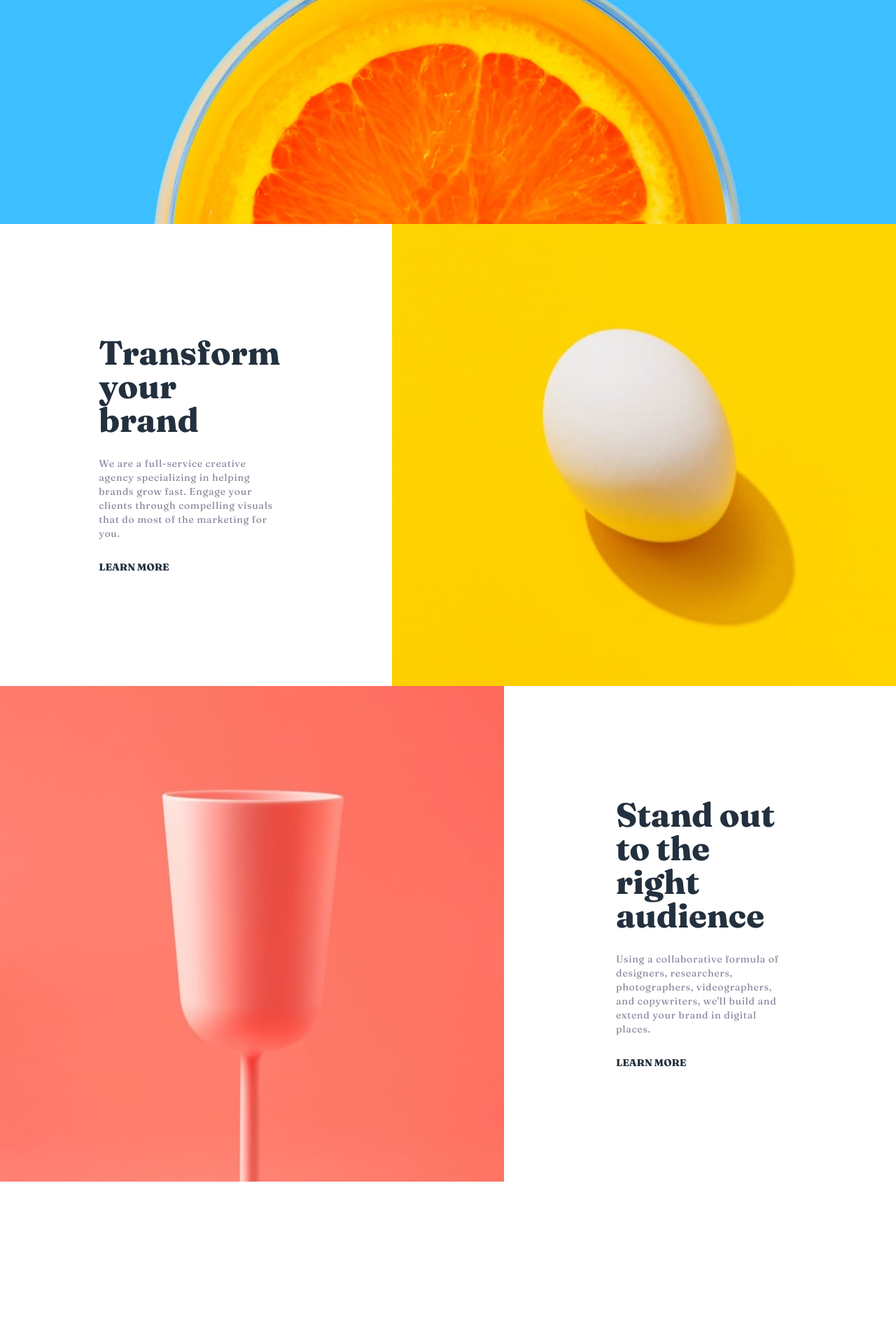
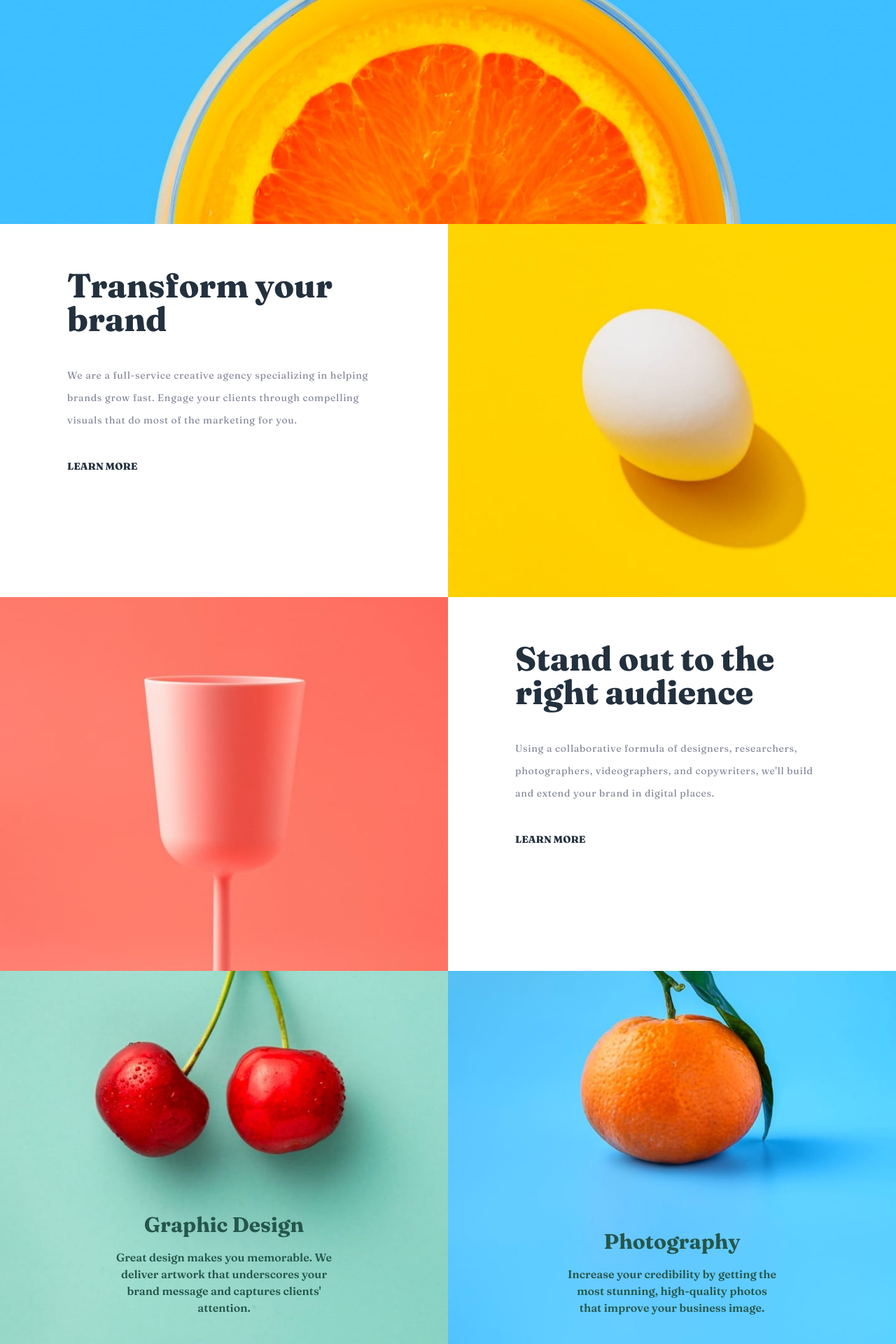
Before and after one commit to CalcagnoLoic/Sunnyside-agency-react, a React (Create React App) app: page / in a window 1280 px wide. Shown: the part 480-2400 px from the top of the page at 70% size. Before the commit the page ends 2168 px from the top, so only its background shows below. Built offline with nearby package versions, Linux system fonts and the light colour scheme.

Commit message:
fix bug of position

```diff
--- a/src/components/App.jsx
+++ b/src/components/App.jsx
@@ -1,6 +1,7 @@
 import Header from "./header";
 import { SectionTransform } from "./sectionTransform";
 import { SectionAudience } from "./sectionAudience";
+import { Section } from "./section";
 
 const App = () => {
   return (
@@ -9,6 +10,7 @@
       <section>
         <SectionTransform />
         <SectionAudience />
+        <Section />
       </section>
     </div>
   );
--- a/src/components/header.jsx
+++ b/src/components/header.jsx
@@ -5,12 +5,7 @@
 const Header = () => {
     return (
         <div className='bg-header-mobile md:bg-header-desktop h-screen bg-cover bg-no-repeat bg-scroll bg-center relative' >
-            <nav className='flex p-6 place-content-between mb-40 md:mb-20 md:p-10'>
-                <img src={logo} alt="Logo sunnyside" className='w-32 md:w-40'/>
-                <img src={hamburger} alt="Menu" className='md:hidden hover:cursor-pointer h-5 w-6' />
-            </nav>
-            <h1 className='flex justify-center text-5xl font-bold text-center text-white uppercase tracking-widest lg:text-6xl lg:font-extrabold'>We are creatives</h1>
-            <img src={arrow} alt="Flèche arrow down" className='animate-bounce absolute bottom-52 left-40 w-16 md:w-8 md:left-1/2 md:bottom-80'/>
+
         </div>
     )
 }
--- /dev/null
+++ b/src/components/section.jsx
@@ -0,0 +1,35 @@
+import pictureGraphicDesign from '../assets/images/mobile/image-graphic-design.jpg';
+import pictureGraphicDesignDesktop from '../assets/images/desktop/image-graphic-design.jpg';
+
+import picturephotography from '../assets/images/mobile/image-photography.jpg';
+import picturephotographyDesktop from '../assets/images/desktop/image-photography.jpg';
+
+const Section = () => {
+    return (
+        <section className='md:flex flex-row'>
+            <article className='basis-1/2 relative'>
+                <div >
+                    <img src={pictureGraphicDesign} alt="Background for 'Graphic design' section" className='md:hidden w-full'/>
+                    <img src={pictureGraphicDesignDesktop} alt="Background for 'Graphic design' section" className='hidden md:block'/>
+                </div>
+                <div className='absolute bottom-10 text-center lg:px-10 xl:px-40'>
+                    <h2 className='text-3xl font-bold my-4 text-Dark-desaturated-cyan'>Graphic Design</h2>
+                    <p className='text-Dark-desaturated-cyan font-semibold px-2 md:px-0'>Great design makes you memorable. We deliver artwork that underscores your brand message and captures clients' attention.</p>
+                </div>
+            </article>
+
+            <article className='basis-1/2 relative'>
+                <div>
+                    <img src={picturephotography} alt="Background for 'Photography' section" className='md:hidden'/>
+                    <img src={picturephotographyDesktop} alt="Background for 'Photography' section" className='hidden md:block'/>
+                </div>
+                <div className='absolute bottom-10 text-center lg:px-10 xl:px-40'>
+                    <h2 className='text-3xl font-bold my-4 text-Dark-desaturated-cyan'>Photography</h2>
+                    <p className='text-Dark-desaturated-cyan font-semibold px-2'>Increase your credibility by getting the most stunning, high-quality photos that improve your business image.</p>
+                </div>
+            </article>
+        </section>
+    )
+}
+
+export { Section }
--- a/src/components/sectionAudience.jsx
+++ b/src/components/sectionAudience.jsx
@@ -4,9 +4,12 @@
 const SectionAudience = () => {
     return(
         <section className='md:flex flex-row'>
-            <img src={pictureAudience} alt="" className='md:hidden'/>
-            <img src={pictureAudienceDesktop} alt="" className='hidden md:block '/>
-            <div className='p-16 md:text-5xl md:px-40 md:py-40 md:basis-1/2'>
+            <div className='md:w-1/2 basis-1/2'>
+                <img src={pictureAudience} alt="Picture from 'Audience' section" className='md:hidden'/>
+                <img src={pictureAudienceDesktop} alt="Picture from 'Audience' section" className='hidden md:block '/>
+            </div>
+
+            <div className='md:w-1/2 flex flex-col px-8 py-8 md:px-8 lg:px-24 lg:py-16 md:py-8  basis-1/2'>
                 <h1 className='text-Very-dark-desaturated-blue text-3xl font-extrabold text-center mb-7 md:text-5xl md:text-left lg:mb-10'>Stand out to the right audience</h1>
                 <p className='text-center text-Dark-grayish-blue tracking-wider mb-7 md:text-left md:text-sm lg:mb-10 lg:leading-8'>Using a collaborative formula of designers, researchers, photographers, videographers, and copywriters, we'll build and extend your brand in digital places.</p>
                 <a href='/'>
--- a/src/components/sectionTransform.jsx
+++ b/src/components/sectionTransform.jsx
@@ -4,9 +4,12 @@
 const SectionTransform = () => {
     return (
         <section className='md:flex flex-row-reverse'>
-            <img src={pictureTransform} alt="Picture from 'Transform your brand' section" className='md:hidden'/>
-            <img src={pictureTransformDesktop} alt="Picture from 'Transform your brand' section" className='hidden md:block md:basis-1/2'/>
-            <div className='p-16 md:text-5xl md:px-40 md:py-40 md:basis-1/2'>
+            <div className='md:w-1/2 basis-1/2'>
+                <img src={pictureTransform} alt="Picture from 'Transform your brand' section" className='md:hidden'/>
+                <img src={pictureTransformDesktop} alt="Picture from 'Transform your brand' section" className='hidden md:block md:basis-1/2'/>
+            </div>
+
+            <div className='md:w-1/2 flex flex-col px-8 py-8 md:px-8 lg:px-24 lg:py-16  basis-1/2'>
                 <h1 className='text-Very-dark-desaturated-blue text-3xl font-extrabold text-center mb-7 md:text-5xl md:text-left lg:mb-10'>Transform your brand</h1>
                 <p className='text-center text-Dark-grayish-blue tracking-wider mb-7 md:text-left md:text-sm lg:mb-10 lg:leading-8'>We are a full-service creative agency specializing in helping brands grow fast. Engage your clients through compelling visuals that do most of the marketing for you.</p>
                 <a href='/'>
--- a/src/style/index.css
+++ b/src/style/index.css
@@ -16,4 +16,5 @@
   margin: 0;
   -webkit-font-smoothing: antialiased;
   -moz-osx-font-smoothing: grayscale;
+  overflow-x: hidden;
 }
--- a/tailwind.config.js
+++ b/tailwind.config.js
@@ -16,9 +16,6 @@
         'Dark-grayish-blue': 'hsl(232, 10%, 55%)',
         'Grayish-blue': 'hsl(210, 4%, 67%)',
       },
-      screens: {
-        'lg': '1440px',
-      } ,
       fontFamily: {
         barlow: ['Barlow'],
         fraunces: ['Fraunces'],
```
Also changed, not shown: src/components/section3.jsx (deleted), src/components/section4.jsx (deleted), src/components/sectionGallery.jsx (added).
